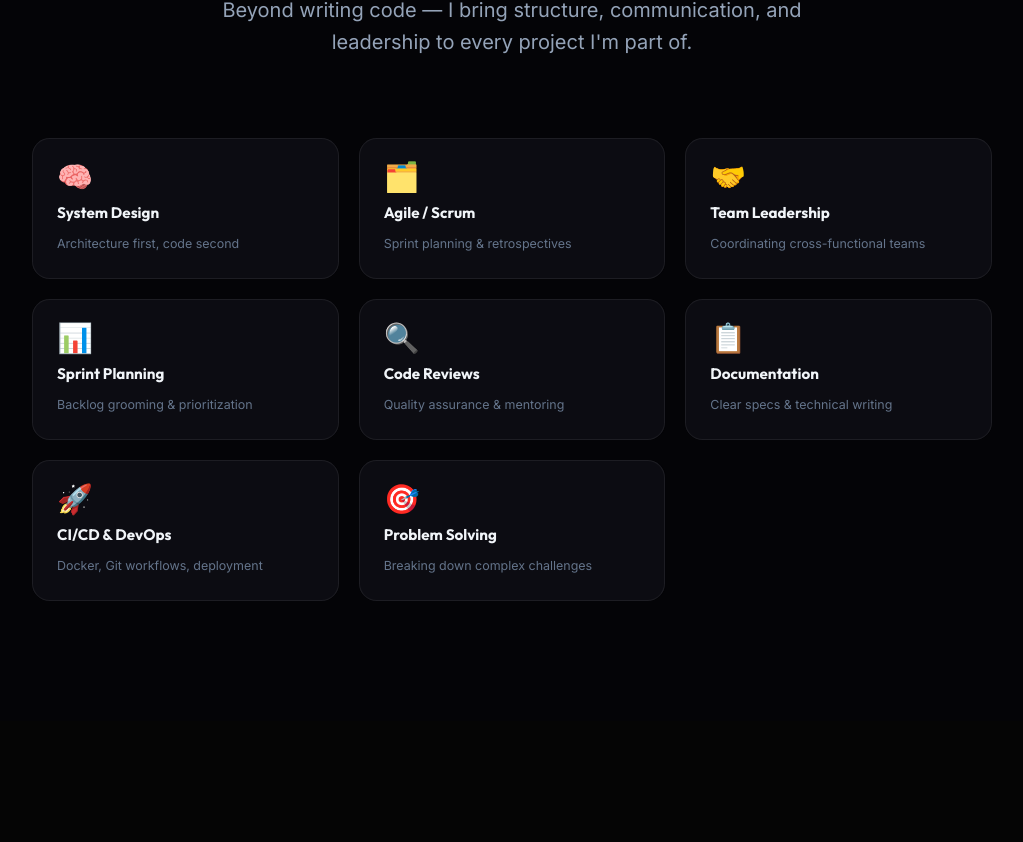
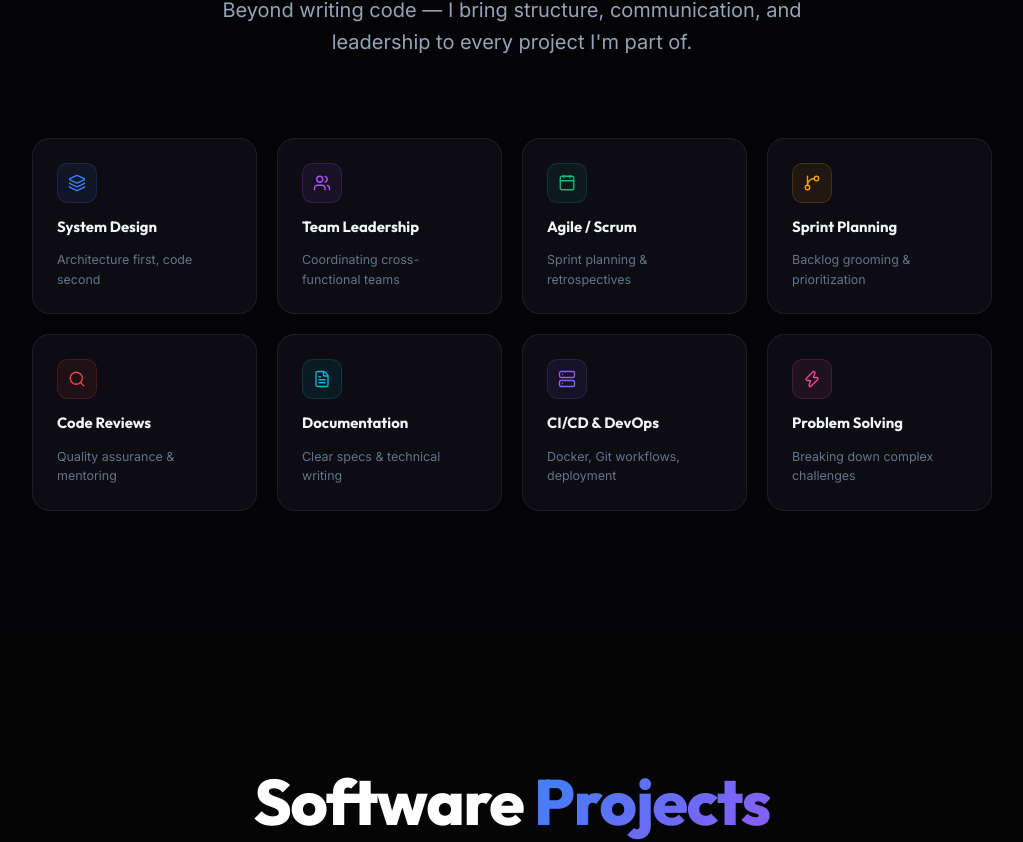
Before and after one commit to Bulee048/Portfolio---Nethshan-Dulmin, a React (Vite) app: page / in a window 1280 px wide. Shown: the part 3189-4031 px from the top of the page, without its empty margins (128-1151 px from the left). Built offline with nearby package versions, Linux system fonts and the light colour scheme.

Commit message:
Replace emojis with lucide-react icons in WhatIBring and Journey sections

```diff
--- a/src/components/Journey.jsx
+++ b/src/components/Journey.jsx
@@ -1,48 +1,49 @@
 import React from 'react';
 import { motion } from 'framer-motion';
+import { GraduationCap, Building2, Rocket, Cpu, Layers, Target } from 'lucide-react';
 
 const milestones = [
   {
     year: '2022',
+    icon: GraduationCap,
     title: 'Enrolled at SLIIT',
     desc: 'Started BSc (Hons) in Information Technology at Sri Lanka Institute of Information Technology.',
     color: '#3b82f6',
-    icon: '🎓',
   },
   {
     year: '2023',
+    icon: Building2,
     title: 'First Enterprise Collaboration',
     desc: 'Joined Startek as an Operational Assistant — gained real-world experience in multinational processes, SLA management, and cross-team coordination.',
     color: '#a855f7',
-    icon: '💼',
   },
   {
     year: '2023',
+    icon: Rocket,
     title: 'First Team Project — ParkBay',
     desc: 'Led the backend integration for a Smart Parking Management System as part of a 5-person team using the MERN stack.',
     color: '#10b981',
-    icon: '🚀',
   },
   {
     year: '2024',
+    icon: Cpu,
     title: 'IoT & Full-Stack Expansion',
     desc: 'Built EcoTransit — an IoT-integrated public transport system bridging ESP32 hardware with a cloud-hosted MERN backend.',
     color: '#f59e0b',
-    icon: '⚙️',
   },
   {
     year: '2025',
+    icon: Layers,
     title: 'Enterprise-Scale Platforms',
     desc: 'Architected Campus Operations Hub (Java Spring Boot + Docker + OAuth2) and LeadFlow CRM (TypeScript + real-time analytics). Deepening expertise in system design and project leadership.',
     color: '#ef4444',
-    icon: '🏗️',
   },
   {
     year: 'Now',
+    icon: Target,
     title: 'Open to PM & Dev Roles',
     desc: 'Actively seeking opportunities in Project Management and Full-Stack Development where I can lead teams and ship impactful software.',
     color: '#22c55e',
-    icon: '🎯',
     isLast: true,
   },
 ];
@@ -64,7 +65,7 @@ const Journey = () => {
         </motion.div>
 
         <div style={{ maxWidth: '760px', margin: '0 auto', position: 'relative' }}>
-          {/* Vertical line */}
+          {/* Vertical spine line */}
           <div style={{
             position: 'absolute',
             left: '28px',
@@ -72,12 +73,14 @@ const Journey = () => {
             bottom: '8px',
             width: '2px',
             background: 'linear-gradient(to bottom, #3b82f6, #a855f7, #10b981, #f59e0b, #ef4444, #22c55e)',
-            opacity: 0.3,
+            opacity: 0.25,
             borderRadius: '999px',
           }} />
 
           <div style={{ display: 'flex', flexDirection: 'column', gap: '2rem' }}>
-            {milestones.map((m, i) => (
+            {milestones.map((m, i) => {
+              const Icon = m.icon;
+              return (
                 <motion.div
                   key={i}
                   initial={{ opacity: 0, x: -30 }}
@@ -91,21 +94,23 @@ const Journey = () => {
                     width: '58px',
                     height: '58px',
                     borderRadius: '50%',
-                  background: `${m.color}18`,
-                  border: `2px solid ${m.color}50`,
+                    background: `${m.color}15`,
+                    border: `2px solid ${m.color}45`,
                     display: 'flex',
                     alignItems: 'center',
                     justifyContent: 'center',
-                  fontSize: '1.3rem',
                     flexShrink: 0,
                     position: 'relative',
                     zIndex: 1,
-                  boxShadow: m.isLast ? `0 0 20px ${m.color}40` : 'none',
+                    color: m.color,
+                    boxShadow: m.isLast ? `0 0 20px ${m.color}30` : 'none',
                   }}>
-                  {m.icon}
+                    <Icon size={22} strokeWidth={1.8} />
+
+                    {/* Pulsing ring for last item */}
                     {m.isLast && (
                       <motion.div
-                      animate={{ scale: [1, 1.4, 1], opacity: [0.6, 0.1, 0.6] }}
+                        animate={{ scale: [1, 1.5, 1], opacity: [0.5, 0, 0.5] }}
                         transition={{ duration: 2, repeat: Infinity }}
                         style={{
                           position: 'absolute',
@@ -118,35 +123,35 @@ const Journey = () => {
                     )}
                   </div>
 
-                {/* Content */}
+                  {/* Content card */}
                   <motion.div
                     whileHover={{ x: 4 }}
                     style={{
                       flex: 1,
                       padding: '1.25rem 1.5rem',
                       background: 'rgba(15,15,22,0.7)',
-                    border: `1px solid ${m.color}25`,
+                      border: `1px solid ${m.color}20`,
                       borderRadius: '1rem',
                       backdropFilter: 'blur(8px)',
                       transition: 'transform 0.2s',
                     }}
                   >
-                  <div style={{ display: 'flex', alignItems: 'center', gap: '0.75rem', marginBottom: '0.4rem' }}>
+                    <div style={{ display: 'flex', alignItems: 'center', gap: '0.75rem', marginBottom: '0.5rem' }}>
                       <span style={{
-                      fontSize: '0.7rem',
+                        fontSize: '0.68rem',
                         fontWeight: 800,
                         letterSpacing: '0.12em',
                         textTransform: 'uppercase',
                         color: m.color,
                         background: `${m.color}15`,
-                      padding: '0.2rem 0.6rem',
+                        padding: '0.2rem 0.65rem',
                         borderRadius: '999px',
                         border: `1px solid ${m.color}30`,
                       }}>
                         {m.year}
                       </span>
                       <h3 style={{
-                      fontSize: '0.98rem',
+                        fontSize: '0.95rem',
                         fontWeight: 700,
                         color: '#f1f5f9',
                         fontFamily: 'Outfit, sans-serif',
@@ -154,16 +159,13 @@ const Journey = () => {
                         {m.title}
                       </h3>
                     </div>
-                  <p style={{
-                    fontSize: '0.83rem',
-                    color: '#64748b',
-                    lineHeight: 1.65,
-                  }}>
+                    <p style={{ fontSize: '0.82rem', color: '#64748b', lineHeight: 1.65 }}>
                       {m.desc}
                     </p>
                   </motion.div>
                 </motion.div>
-            ))}
+              );
+            })}
           </div>
         </div>
       </div>
--- a/src/components/WhatIBring.jsx
+++ b/src/components/WhatIBring.jsx
@@ -1,15 +1,18 @@
 import React from 'react';
 import { motion } from 'framer-motion';
+import {
+  Layers, Users, GitBranch, Calendar, Search, FileText, Server, Zap
+} from 'lucide-react';
 
 const skills = [
-  { icon: '🧠', title: 'System Design', desc: 'Architecture first, code second' },
-  { icon: '🗂️', title: 'Agile / Scrum', desc: 'Sprint planning & retrospectives' },
-  { icon: '🤝', title: 'Team Leadership', desc: 'Coordinating cross-functional teams' },
-  { icon: '📊', title: 'Sprint Planning', desc: 'Backlog grooming & prioritization' },
-  { icon: '🔍', title: 'Code Reviews', desc: 'Quality assurance & mentoring' },
-  { icon: '📋', title: 'Documentation', desc: 'Clear specs & technical writing' },
-  { icon: '🚀', title: 'CI/CD & DevOps', desc: 'Docker, Git workflows, deployment' },
-  { icon: '🎯', title: 'Problem Solving', desc: 'Breaking down complex challenges' },
+  { icon: Layers,    title: 'System Design',    desc: 'Architecture first, code second', color: '#3b82f6' },
+  { icon: Users,     title: 'Team Leadership',   desc: 'Coordinating cross-functional teams', color: '#a855f7' },
+  { icon: Calendar,  title: 'Agile / Scrum',     desc: 'Sprint planning & retrospectives', color: '#10b981' },
+  { icon: GitBranch, title: 'Sprint Planning',   desc: 'Backlog grooming & prioritization', color: '#f59e0b' },
+  { icon: Search,    title: 'Code Reviews',      desc: 'Quality assurance & mentoring', color: '#ef4444' },
+  { icon: FileText,  title: 'Documentation',     desc: 'Clear specs & technical writing', color: '#06b6d4' },
+  { icon: Server,    title: 'CI/CD & DevOps',    desc: 'Docker, Git workflows, deployment', color: '#8b5cf6' },
+  { icon: Zap,       title: 'Problem Solving',   desc: 'Breaking down complex challenges', color: '#ec4899' },
 ];
 
 const WhatIBring = () => {
@@ -30,19 +33,21 @@ const WhatIBring = () => {
 
         <div style={{
           display: 'grid',
-          gridTemplateColumns: 'repeat(auto-fill, minmax(240px, 1fr))',
+          gridTemplateColumns: 'repeat(auto-fill, minmax(220px, 1fr))',
           gap: '1.25rem',
           maxWidth: '960px',
           margin: '0 auto',
         }}>
-          {skills.map((skill, i) => (
+          {skills.map((skill, i) => {
+            const Icon = skill.icon;
+            return (
               <motion.div
                 key={skill.title}
-              initial={{ opacity: 0, y: 30, scale: 0.95 }}
-              whileInView={{ opacity: 1, y: 0, scale: 1 }}
+                initial={{ opacity: 0, y: 30 }}
+                whileInView={{ opacity: 1, y: 0 }}
                 viewport={{ once: true, margin: '-60px' }}
                 transition={{ duration: 0.5, delay: i * 0.07 }}
-              whileHover={{ y: -6, borderColor: 'rgba(59,130,246,0.4)' }}
+                whileHover={{ y: -6, borderColor: `${skill.color}50` }}
                 style={{
                   padding: '1.5rem',
                   background: 'rgba(15,15,22,0.8)',
@@ -53,13 +58,27 @@ const WhatIBring = () => {
                   transition: 'border-color 0.3s, transform 0.3s',
                   display: 'flex',
                   flexDirection: 'column',
-                gap: '0.6rem',
+                  gap: '0.75rem',
                 }}
               >
-              <span style={{ fontSize: '1.8rem', lineHeight: 1 }}>{skill.icon}</span>
+                {/* Icon container */}
+                <div style={{
+                  width: '40px',
+                  height: '40px',
+                  borderRadius: '0.65rem',
+                  background: `${skill.color}15`,
+                  border: `1px solid ${skill.color}30`,
+                  display: 'flex',
+                  alignItems: 'center',
+                  justifyContent: 'center',
+                  color: skill.color,
+                }}>
+                  <Icon size={18} strokeWidth={1.8} />
+                </div>
+
                 <span style={{
                   fontWeight: 700,
-                fontSize: '0.95rem',
+                  fontSize: '0.93rem',
                   color: '#f1f5f9',
                   fontFamily: 'Outfit, sans-serif',
                 }}>
@@ -68,12 +87,13 @@ const WhatIBring = () => {
                 <span style={{
                   fontSize: '0.78rem',
                   color: '#64748b',
-                lineHeight: 1.5,
+                  lineHeight: 1.55,
                 }}>
                   {skill.desc}
                 </span>
               </motion.div>
-          ))}
+            );
+          })}
         </div>
       </div>
     </section>
```
Lines whose indentation alone changed are shown as unchanged.
